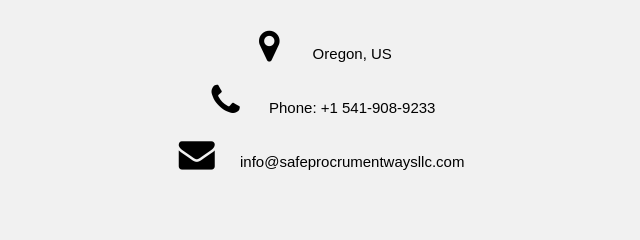
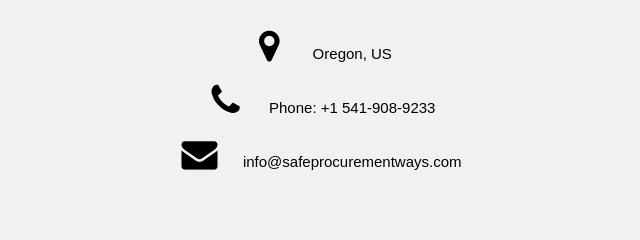
Before and after one commit to zaljerme/safeprocurementways, a plain HTML site: page index.html in a window 1280 px wide. Shown: the part 2820-3060 px from the top of the page, 321-961 px from the left. Drawn offline with nearby package versions, Linux system fonts and the light colour scheme.

Commit message:
Update index.html

```diff
--- a/index.html
+++ b/index.html
@@ -262,7 +262,7 @@ body, html {
   <div style="margin-top:48px;" class="w3-center" >
     <p><i class="fa fa-map-marker fa-fw w3-xxlarge w3-margin-right"></i> Oregon, US</p>
     <p><i class="fa fa-phone fa-fw w3-xxlarge w3-margin-right"></i> Phone: +1 541-908-9233</p>
-    <p><i class="fa fa-envelope fa-fw w3-xxlarge w3-margin-right"> </i> info@safeprocrumentwaysllc.com</p>
+    <p><i class="fa fa-envelope fa-fw w3-xxlarge w3-margin-right"> </i> info@safeprocurementways.com</p>
   </div>
 </div>
 
```
